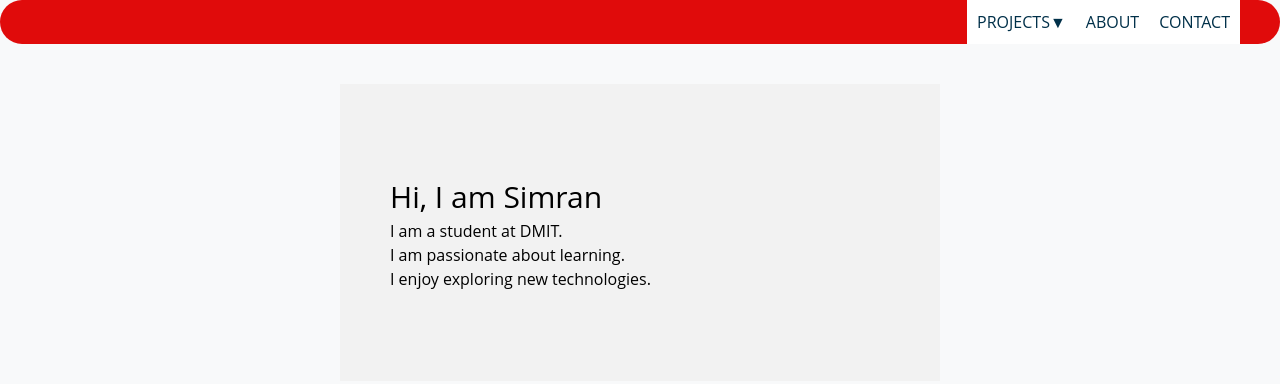
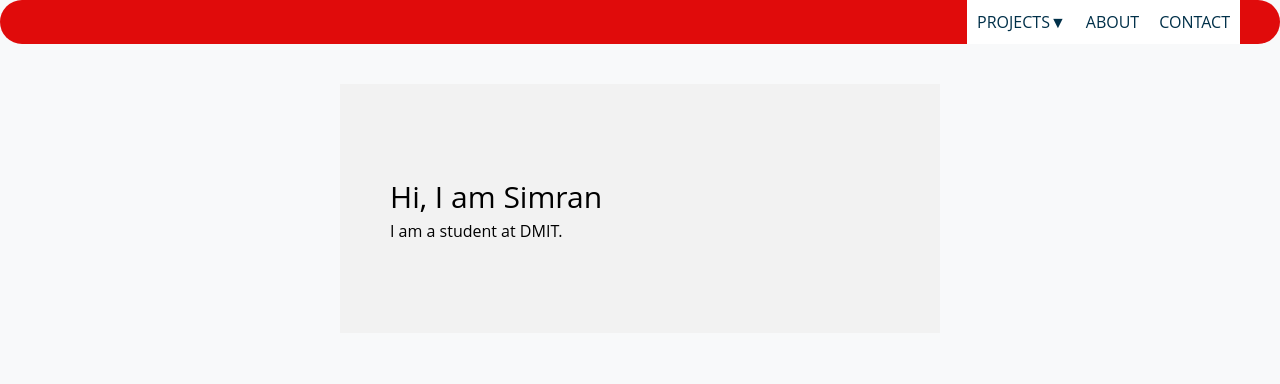
Before and after one commit to NARMIS9/Simran, a plain HTML site: page index.html in a window 1280 px wide. Drawn offline with Linux system fonts and the light colour scheme.

Commit message:
Update index.html

```diff
--- a/index.html
+++ b/index.html
@@ -42,8 +42,7 @@
     <div class="container">
         <h1>Hi, I am Simran</h1>
         <p>I am a student at DMIT.</p>
-        <p>I am passionate about learning.</p>
-        <p>I enjoy exploring new technologies.</p>
+
     </div>
 
 
```
